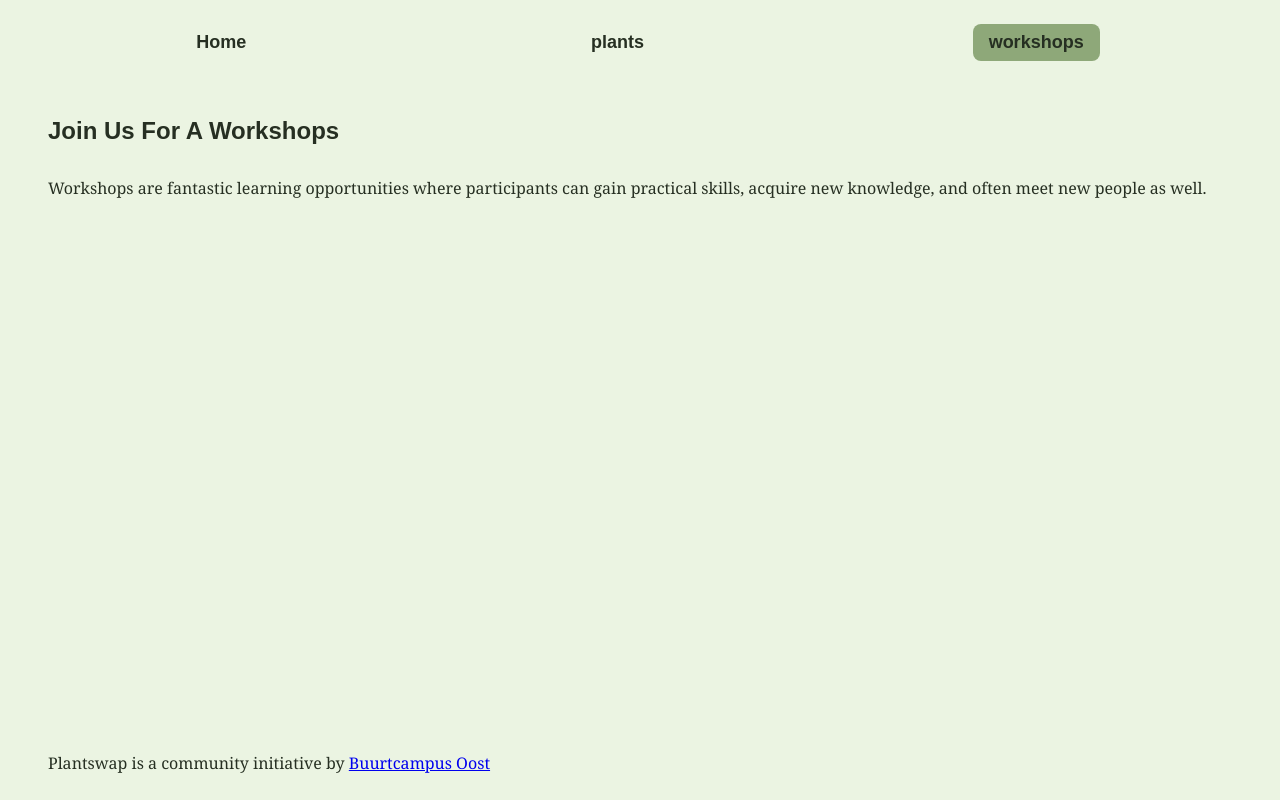
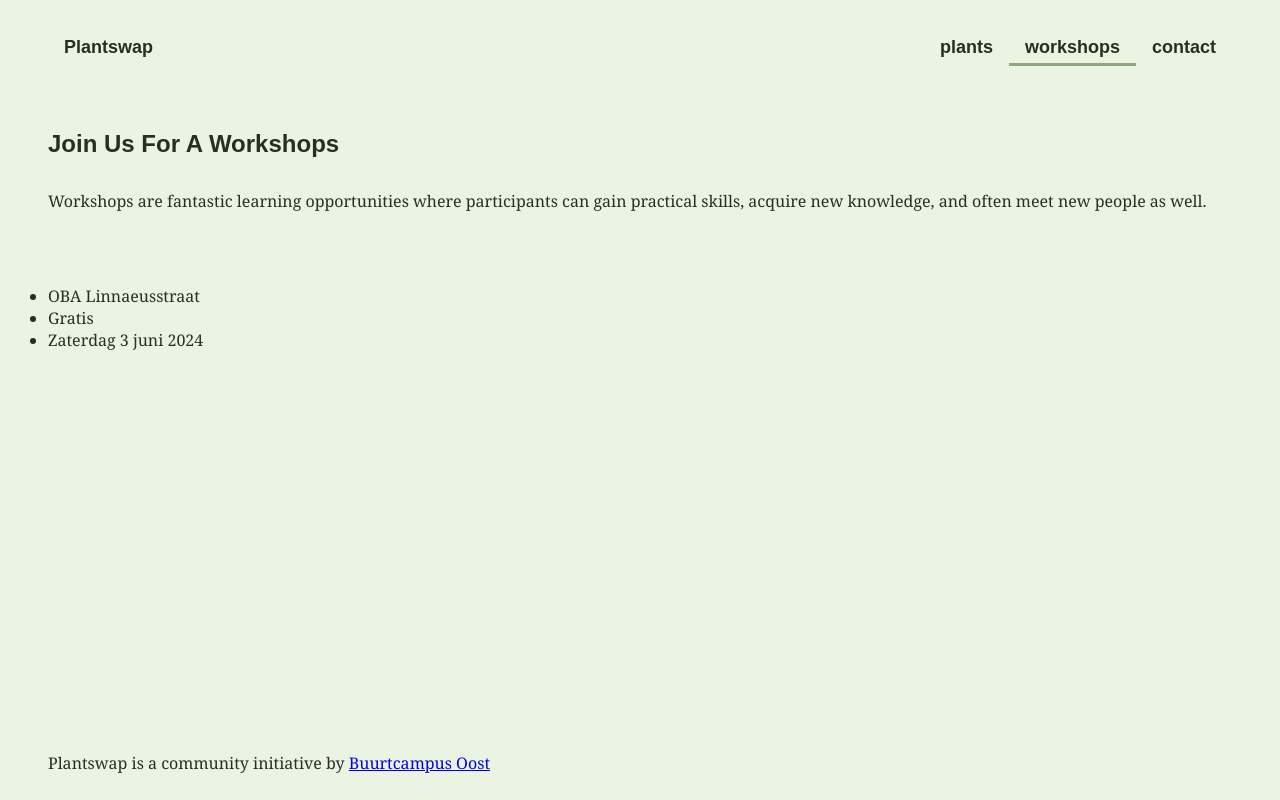
Before and after one commit to YoussraElmortai/plantswap, a Vue app: page /workshops in a window 1280 px wide. Built offline with nearby package versions, Linux system fonts and the light colour scheme.

Commit message:
new view and cards added 😤

```diff
--- a/src/App.vue
+++ b/src/App.vue
@@ -5,9 +5,12 @@ import { RouterLink, RouterView } from 'vue-router'
 <template>
   <header>
     <nav>
-      <RouterLink to="/">Home</RouterLink>
-      <RouterLink to="/plants">plants </RouterLink>
-      <RouterLink to="/workshops">workshops</RouterLink>
+      <RouterLink to="/">Plantswap</RouterLink>
+      <div>
+        <RouterLink to="/plants">plants </RouterLink>
+        <RouterLink to="/workshops">workshops</RouterLink>
+        <RouterLink to="/contact">contact</RouterLink>
+      </div>
     </nav>
   </header>
   <main>
@@ -25,15 +28,14 @@ import { RouterLink, RouterView } from 'vue-router'
 nav {
   width: 100%;
   font-size: 12px;
-  padding: 1.5rem;
+  padding: 2rem 3rem;
   display: flex;
   flex-flow: row;
-  justify-content: space-around;
+  justify-content: space-between;
 }
 
 nav a.router-link-exact-active {
-  background: var(--sec-color);
-  border-radius: 0.5rem;
+  border-bottom: solid var(--sec-color);
 }
 
 nav a {
@@ -42,12 +44,12 @@ nav a {
   font-size: 18px;
   text-decoration: none;
   color: inherit;
-  padding: 0.5rem 1rem;
+  padding: 0.3rem 1rem;
+  border-bottom: solid transparent;
   transition: all ease-out 0.2s;
 
   &:hover {
-    background: var(--accent-color);
-    border-radius: 0.5rem;
+    border-bottom: solid var(--accent-color);
   }
 }
 </style>
--- a/src/router/index.js
+++ b/src/router/index.js
@@ -2,6 +2,7 @@ import { createRouter, createWebHistory } from 'vue-router'
 import HomeView from '../views/HomeView.vue'
 import WorkshopsView from '@/views/WorkshopsView.vue'
 import PlantsView from '../views/PlantsView.vue'
+import ContactView from '@/views/ContactView.vue'
 
 const router = createRouter({
   history: createWebHistory(import.meta.env.BASE_URL),
@@ -21,6 +22,11 @@ const router = createRouter({
       name: 'workshops',
       component: WorkshopsView,
     },
+    {
+      path: '/contact',
+      name: 'contact',
+      component: ContactView,
+    },
   ],
 })
 
--- /dev/null
+++ b/src/views/ContactView.vue
@@ -0,0 +1,11 @@
+<template>
+  <section class="intro">
+    <h1>Contact</h1>
+    <p>
+      Questions, suggestions, or just in the mood for a green chat? Get in touch, and let’s talk
+      plants!
+    </p>
+  </section>
+</template>
+
+<style scoped></style>
--- a/src/views/WorkshopsView.vue
+++ b/src/views/WorkshopsView.vue
@@ -6,7 +6,19 @@
       acquire new knowledge, and often meet new people as well.
     </p>
   </section>
-  <section class="workshops"></section>
+  <section class="workshops">
+    <article>
+      <img src="" />
+      <div class="workshop_content">
+        <h3></h3>
+        <ul>
+          <li>OBA Linnaeusstraat</li>
+          <li>Gratis</li>
+          <li>Zaterdag 3 juni 2024</li>
+        </ul>
+      </div>
+    </article>
+  </section>
 </template>
 
-<style></style>
+<style scoped></style>
```
